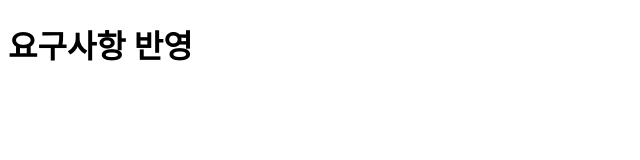
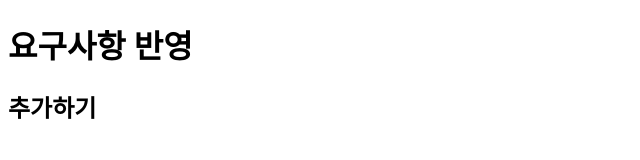
Before and after one commit to lch3067ddr/MyFristGit, a plain HTML site: page login/index.html in a window 1280 px wide. Shown: the whole page, without its empty margins (0-640 px from the left). Drawn offline with Linux system fonts and the light colour scheme.

Commit message:
h2추가

```diff
--- a/login/index.html
+++ b/login/index.html
@@ -7,5 +7,6 @@
 </head>
 <body>
     <h1>요구사항 반영</h1>
+    <h2>추가하기</h2>
 </body>
 </html>
```
